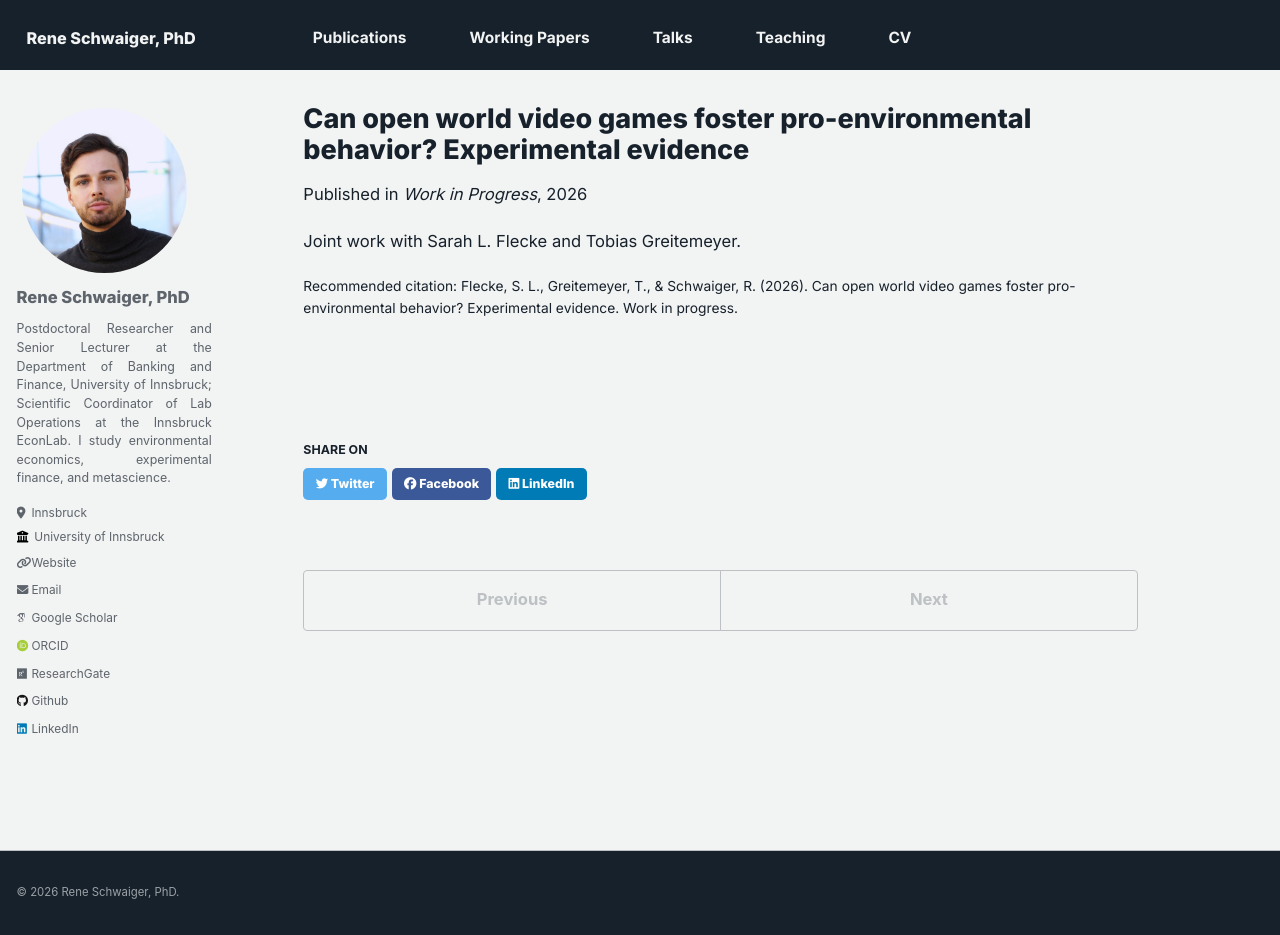
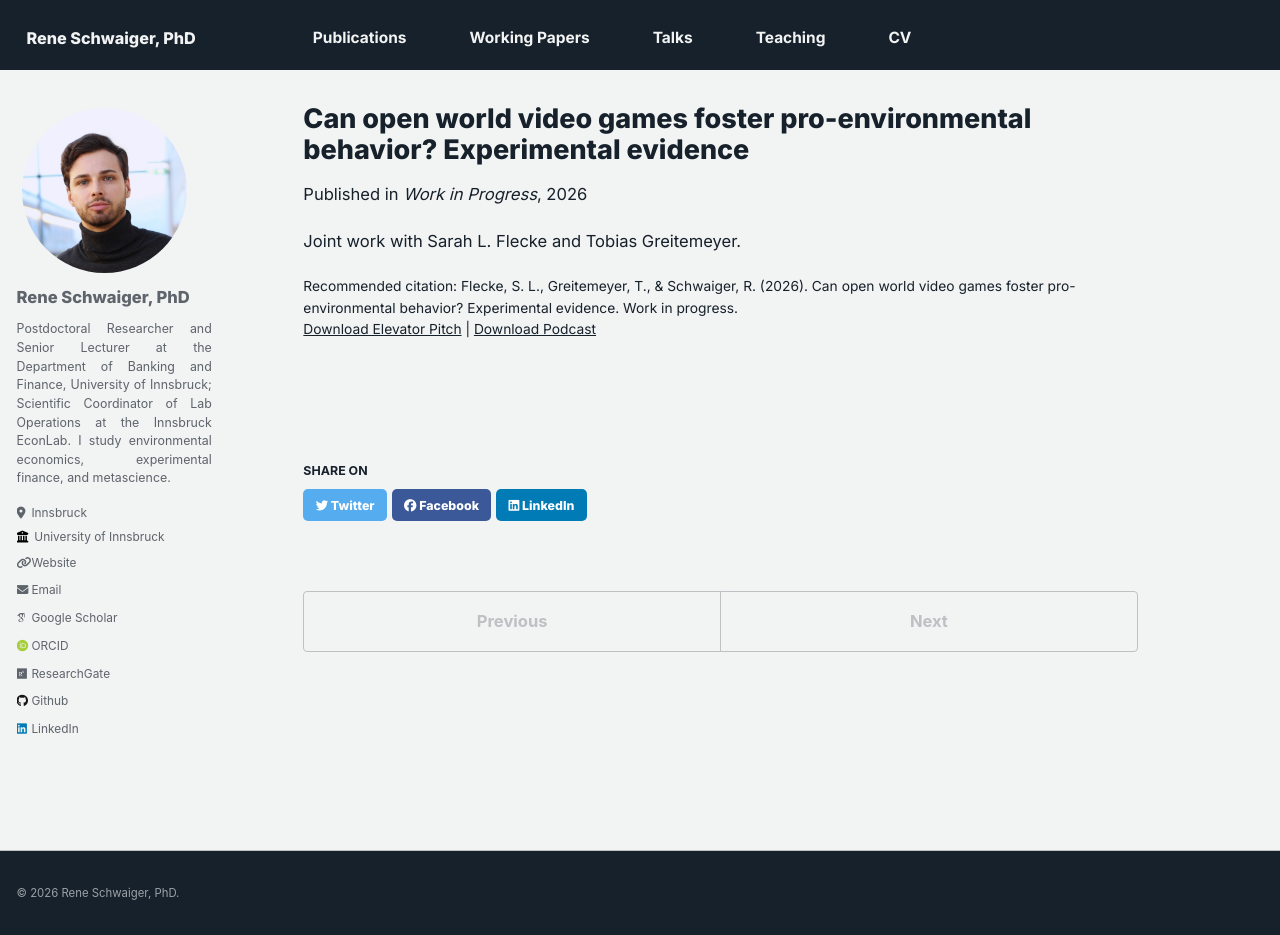
Before and after one commit to Rene1208/website, a Jekyll site: the page built from _publications/2026_Video_Games_Environment.md, in a window 1280 px wide and 935 px high. Built offline with Jekyll 4.4.1, drawn with Linux system fonts in a browser that asks for light colours; some web fonts are replaced.

Commit message:
update page Codex

```diff
--- a/_publications/2026_Video_Games_Environment.md
+++ b/_publications/2026_Video_Games_Environment.md
@@ -7,6 +7,11 @@ date: 2026-01-01
 venue: "Work in Progress"
 publication_type: "work-in-progress"
 status: "Write-up"
+media_links:
+  - label: "Download Elevator Pitch"
+    url: "/files/virtual-nature-conservation-donations-elevator-pitch.m4a"
+  - label: "Download Podcast"
+    url: "/files/pixel-waelder-rezept-gegen-stress-podcast.m4a"
 citation: "Flecke, S. L., Greitemeyer, T., & Schwaiger, R. (2026). Can open world video games foster pro-environmental behavior? Experimental evidence. Work in progress."
 ---
 
--- a/_sass/custom.scss
+++ b/_sass/custom.scss
@@ -5,9 +5,9 @@
   --muted: rgba(23, 33, 43, 0.68);
   --line: rgba(23, 33, 43, 0.14);
   --nav: #17212b;
-  --accent: #0d665c;
-  --accent-soft: rgba(13, 102, 92, 0.08);
-  --accent-line: rgba(13, 102, 92, 0.58);
+  --accent: #17212b;
+  --accent-soft: rgba(23, 33, 43, 0.08);
+  --accent-line: rgba(23, 33, 43, 0.58);
   --font-sans: Inter, ui-sans-serif, -apple-system, BlinkMacSystemFont, "SF Pro Text", "Segoe UI", Roboto, Helvetica, Arial, sans-serif;
   --font-display: Inter, ui-sans-serif, -apple-system, BlinkMacSystemFont, "SF Pro Display", "Segoe UI", Roboto, Helvetica, Arial, sans-serif;
 }
```
Also changed, not shown: _publications/2024_Nature.md (+0 -5 lines).
